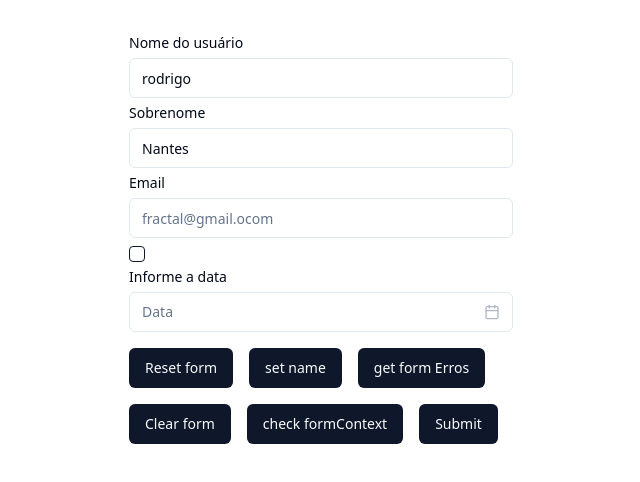
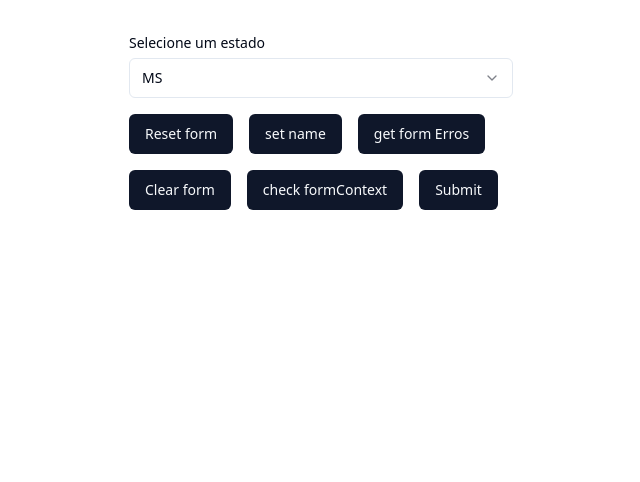
Before and after one commit to rodrigosnantes/frac-ui, a React (Vite) app: page / in a window 1280 px wide. Shown: the top 482 px of the page, without its empty margins (319-959 px from the left). Built offline with nearby package versions, Linux system fonts and the light colour scheme.

Commit message:
send files

```diff
--- a/package.json
+++ b/package.json
@@ -1,6 +1,6 @@
 {
   "name": "frac-ui",
-  "version": "1.4.23",
+  "version": "1.4.24",
   "main": "dist/frac-ui.umd.js",
   "module": "dist/frac-ui.es.js",
   "types": "dist/index.d.ts",
--- a/src/App.jsx
+++ b/src/App.jsx
@@ -1,35 +1,5 @@
-import { Input } from '@/components/ui/input';
+import { Select } from '@/components/ui/select';
 import { Button } from '@/components/ui/button';
-import { Checkbox } from '@/components/ui/checkbox';
-import { InputCalendar, FormCalendar } from '@/components/ui/calendar';
-
-// import {LoadingSimpleExample, LoadingCustomExample, LoadingSizeExample } from './examples/loading';
-// import { AlertChildrenExample, AlertSimpleExample, AlertSubtitleExample, AlertVariantsExample } from './examples/alert';
-// import { AvatarSimpleExample, AvatarCustomExample, AvatarCustomSize, AvatarWithFallback } from './examples/avatar';
-// import { BadgeSimpleExample, BadgeCustomExample, BadgeVariantsExample } from './examples/badge';
-// import { ButtonSimpleExample, ButtonCustomExample, ButtonSizeExample, ButtonIconExample, ButtonVariantsExample } from './examples/button';
-// import { SeparatorHorizontalExample, SeparatorVerticalExample, SeparatorCustomExample } from './examples/separator';
-// import {
-//   AccordionSimpleExample,
-//   AccordionCustomTriggerExample,
-//   AccordionMultipleSelectExample,
-//   AccordionDisableExample,
-//   AccordionControlCollapseExample,
-//   AccordionStartOpenExample,
-//   AccordionDisableItemExample
-// } from './examples/accordion';
-// import {
-//   AlertDialogSimpleExample,
-//   AlertDialogTitleExample,
-//   AlertDialogSubTitleExample,
-//   AlertDialogHiddenCancelExample,
-//   AlertDialogHiddenConfirmExample,
-//   AlertDialogCancelCallbackExample,
-//   AlertDialogConfirmCallbackExample,
-//   AlertDialogSkipPatterCallbackExample
-// } from './examples/alert-dialog';
-
-// import { CardSimpleExample } from './examples/card';
 
 import { Form, useGlobalFormContext, useFormState } from '@/components/ui/form';
 import { useCallback } from 'react';
@@ -41,9 +11,11 @@ export default function App() {
 
   return (
     <Form
-      validationMode="onBlur"
+      validationMode="onSubmit"
       onSubmit={handleSubmit}
-      defaultValues={{ name: 'rodrigo', sobrenome: 'Nantes' }}
+      defaultValues={{
+        option: 1,
+      }}
     >
       <FormContent />
     </Form>
@@ -79,44 +51,20 @@ function FormContent() {
     <div className="w-full mt-9 flex justify-center">
       <div className="w-96">
         <div className="gap-2 flex flex-col">
-          <Input
-            label="Nome do usuário"
-            name="name"
-            // placeholder="Ex: Rodrigo"
-            rules={{ required: 'Campo Obrigatório' }}
+
+          <Select
+            name="option"
+            placeholder="Estado"
+            label="Selecione um estado"
+            selectLabel="Selecione ao menos uma opção"
+            rules={{ required: 'Campo obrigatório' }}
+            options={[
+              { name: 'MS', value: 1 },
+              { name: 'SC', value: 2 },
+              { name: 'MG', value: 3 },
+            ]}
           />
 
-          <Input
-            label="Sobrenome"
-            name="sobrenome"
-            // placeholder="sobrenome"
-            rules={{ required: 'Campo Obrigatório' }}
-          />
-
-          <Input
-            label="Email"
-            name="email"
-            placeholder="fractal@gmail.ocom"
-            rules={{ required: 'Campo Obrigatório' }}
-          />
-
-          <Checkbox name="gender" />
-
-          <InputCalendar
-            name="date"
-            triggerSettings={{ placeholder: 'Data', label: 'Informe  a data' }}
-            calendarSettings={{
-              mode: 'multiple',
-              name: 'date',
-              rules: { required: 'Campo Obrigatório' },
-            }}
-          />
-
-          {/* <FormCalendar
-            name="date"
-            rules={{ required: 'A data é obrigatória.' }}
-            className="my-custom-class"
-          /> */}
         </div>
 
         <div className="flex gap-4 flex-wrap mt-4">
--- a/src/components/ui/calendar.tsx
+++ b/src/components/ui/calendar.tsx
@@ -86,11 +86,11 @@ const FormCalendar: React.FC<FormCalendarProps> = ({ ...props }) => {
         return (
           <React.Fragment>
             <Calendar
-              {...field} // Integra o calendário ao estado do formulário
-              selected={field.value} // Passa o valor atual para o calendário
-              onSelect={field.onChange} // Atualiza o valor ao selecionar uma data
+              {...field}
+              {...props}
+              selected={field.value}
+              onSelect={field.onChange}
               className={props?.className}
-              {...props}
             />
             {error && (
               <Label className="text-error text-xs">{error.message}</Label>
--- a/src/components/ui/input.tsx
+++ b/src/components/ui/input.tsx
@@ -21,6 +21,7 @@ const InputModel = React.forwardRef<HTMLInputElement, InputProps>(
     );
   }
 );
+
 InputModel.displayName = 'Input';
 
 const Input = React.forwardRef<
--- a/src/components/ui/select.tsx
+++ b/src/components/ui/select.tsx
@@ -4,6 +4,7 @@ import { Check, ChevronDown, ChevronUp } from 'lucide-react';
 import { Controller, RegisterOptions } from 'react-hook-form';
 import { Label } from '@/components/ui/label';
 import { cn } from '@/lib/utils';
+import { useGlobalFormContext } from './form';
 
 const SelectModel = SelectPrimitive.Root;
 
@@ -146,7 +147,9 @@ const SelectSeparator = React.forwardRef<
 SelectSeparator.displayName = SelectPrimitive.Separator.displayName;
 
 const Select = React.forwardRef<HTMLInputElement, SelectInputProps>(
-  ({ rules, label, placeholder, options, control, ...props }, ref) => {
+  ({ rules, label, selectLabel, placeholder, options, control, ...props }) => {
+    const { trigger, validationMode } = useGlobalFormContext();
+
     return (
       <Controller
         name={props.name}
@@ -154,18 +157,27 @@ const Select = React.forwardRef<HTMLInputElement, SelectInputProps>(
         rules={rules}
         render={({ field, fieldState: { error } }) => {
           return (
-            <div>
+            <React.Fragment>
+              {!label ? null : <Label>{label}</Label>}
               <SelectModel
-                value={field.value || ''}
+                {...field}
+                value={field.value}
                 onValueChange={(value) => field.onChange(value)}
+                onOpenChange={(prev) => {
+                  if (!prev && validationMode === 'onBlur') {
+                    setTimeout(() => {
+                      trigger(props.name);
+                    }, 0);
+                  }
+                }}
               >
-                <SelectTrigger className="w-[180px]">
+                <SelectTrigger>
                   {placeholder && <SelectValue placeholder={placeholder} />}
                 </SelectTrigger>
 
                 <SelectContent>
                   <SelectGroup>
-                    {label && <SelectLabel>{label}</SelectLabel>}
+                    {selectLabel && <SelectLabel>{selectLabel}</SelectLabel>}
                     {(options || []).map((item, index) => {
                       return (
                         <SelectItem key={index} value={item.value}>
@@ -179,7 +191,7 @@ const Select = React.forwardRef<HTMLInputElement, SelectInputProps>(
               {error && (
                 <Label className="text-error text-xs">{error.message}</Label>
               )}
-            </div>
+            </React.Fragment>
           );
         }}
       />
@@ -205,7 +217,8 @@ export type SelectInputProps = {
   control?: any;
   rules: RegisterOptions;
   name: string;
-  label: string;
+  label?: string;
+  selectLabel?: string;
   options: Options[];
   placeholder: string;
 };
@@ -215,8 +228,6 @@ export type Options = {
   value: any;
 };
 
-
-
 /**
  * {@link https://ui.shadcn.com/docs/components/select}.
  * {@link https://fractaleng.atlassian.net/wiki/spaces/~5dc59577ffc8c10df0edf1f9/pages/744357921/Documenta+o+do+Componente+Select}.
--- a/src/components/ui/switch.tsx
+++ b/src/components/ui/switch.tsx
@@ -47,9 +47,9 @@ const Switch = React.forwardRef<
               <SwitchModel
                 ref={ref}
                 {...props}
+                className={className}
                 checked={field.value || false}
                 onCheckedChange={field.onChange}
-                className={className}
               />
               <Label>{label}</Label>
             </div>
--- a/src/components/ui/textarea.tsx
+++ b/src/components/ui/textarea.tsx
@@ -42,7 +42,7 @@ const Textarea = React.forwardRef<
       render={({ field, fieldState: { error } }) => {
         return (
           <>
-            {label && <Label htmlFor="message">{label}</Label>}
+            {label && <Label>{label}</Label>}
             <TextareaModel
               {...field}
               {...props}
```
